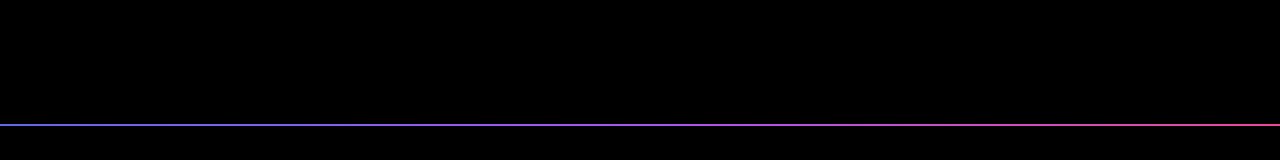
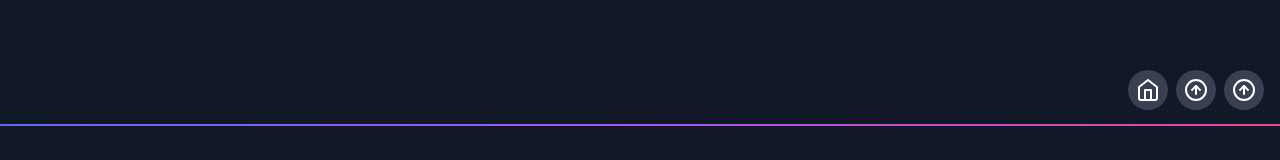
Before and after one commit to Jaydenluse/genesis_clicker, a React (Vite) app: page /skills in a window 1280 px wide. Before the commit this address had no page. Shown: the part 674-834 px from the top of the page. Before the commit the page ends 800 px from the top, so only its background shows below. Built offline with nearby package versions, Linux system fonts and the light colour scheme.

Commit message:
added skill tree

```diff
--- a/package.json
+++ b/package.json
@@ -19,7 +19,8 @@
     "react": "^18.3.1",
     "react-dom": "^18.3.1",
     "react-icons": "^5.3.0",
-    "react-router-dom": "^6.26.1"
+    "react-router-dom": "^6.26.1",
+    "reactflow": "^11.11.4"
   },
   "devDependencies": {
     "@types/react": "^18.3.3",
--- a/src/App.tsx
+++ b/src/App.tsx
@@ -3,6 +3,7 @@ import { BrowserRouter as Router, Route, Routes } from 'react-router-dom';
 import Layout from './components/Layout';
 import GalacticCollector from './pages/GalacticCollector';
 import UpgradeTree from './pages/UpgradeTree';
+import SkillTree from './pages/SkillTree';
 
 const App = () => {
   return (
@@ -11,6 +12,7 @@ const App = () => {
         <Route element={<Layout />}>
           <Route path="/" element={<GalacticCollector />} />
           <Route path="/upgrades" element={<UpgradeTree />} />
+          <Route path='/skills' element={<SkillTree />} />
         </Route>
       </Routes>
     </Router>
--- a/src/components/Layout.tsx
+++ b/src/components/Layout.tsx
@@ -1,6 +1,6 @@
 import React, { createContext, useState, useContext, useEffect } from 'react';
-import { Outlet } from 'react-router-dom';
-import { LuStar, LuRocket } from 'react-icons/lu';
+import { Outlet, useNavigate, useLocation } from 'react-router-dom';
+import { LuStar, LuRocket, LuHome, LuArrowUpCircle } from 'react-icons/lu';
 
 const GameContext = createContext(null);
 
@@ -28,6 +28,9 @@ const Layout = () => {
     return saved ? JSON.parse(saved) : { 'Better Collector': 0, 'Stardust Magnet': 0, 'Quantum Harvester': 0 };
   });
 
+  const navigate = useNavigate();
+  const location = useLocation();
+
   useEffect(() => {
     const timer = setInterval(() => {
       setStardust(prevStardust => prevStardust + sps / 10);
@@ -41,7 +44,6 @@ const Layout = () => {
     localStorage.setItem('upgradeCounts', JSON.stringify(upgradeCounts));
     localStorage.setItem('clickPower', clickPower.toString());
     localStorage.setItem('clickUpgradeCounts', JSON.stringify(clickUpgradeCounts));
-    // localStorage.clear(); {/* Use to test from 0 */}
   }, [stardust, sps, upgradeCounts, clickPower, clickUpgradeCounts]);
 
   return (
@@ -52,7 +54,7 @@ const Layout = () => {
       clickPower, setClickPower,
       clickUpgradeCounts, setClickUpgradeCounts
     }}>
-      <div className="min-h-screen bg-slate-950 text-white">
+      <div className="min-h-screen bg-slate-950 text-white flex flex-col">
         <header className="bg-slate-950 p-6 flex justify-between items-center">
           <div className="flex items-center">
             <LuStar className="inline-block mr-2 text-yellow-400" />
@@ -63,9 +65,32 @@ const Layout = () => {
             <span className='font-mp text-xl'>{sps.toFixed(1)} SPS</span>
           </div>
         </header>
-        <main>
+        <main className="flex-grow relative">
           <Outlet />
         </main>
+        <div className="fixed bottom-4 right-4 flex space-x-2 z-50">
+          <button
+            onClick={() => navigate('/')}
+            className={`p-2 rounded-full ${location.pathname === '/' ? 'bg-blue-600' : 'bg-gray-700'} hover:bg-blue-500 transition-colors`}
+            aria-label="Home"
+          >
+            <LuHome size={24} />
+          </button>
+          <button
+            onClick={() => navigate('/upgrades')}
+            className={`p-2 rounded-full ${location.pathname === '/upgrades' ? 'bg-blue-600' : 'bg-gray-700'} hover:bg-blue-500 transition-colors`}
+            aria-label="Upgrades"
+          >
+            <LuArrowUpCircle size={24} />
+          </button>
+          <button
+            onClick={() => navigate('/skills')}
+            className={`p-2 rounded-full ${location.pathname === '/upgrades' ? 'bg-blue-600' : 'bg-gray-700'} hover:bg-blue-500 transition-colors`}
+            aria-label="Skills"
+          >
+            <LuArrowUpCircle size={24} />
+          </button>
+        </div>
       </div>
     </GameContext.Provider>
   );
--- a/src/index.css
+++ b/src/index.css
@@ -5,6 +5,9 @@
 html, body {
   @apply bg-black;
   min-height: 100vh;
+  margin: 0;
+  padding: 0;
+  overflow: hidden;
 }
 
 body {
--- a/src/pages/GalacticCollector.tsx
+++ b/src/pages/GalacticCollector.tsx
@@ -108,19 +108,6 @@ const buyClickUpgrade = (upgrade) => {
             </div>
           ))}
         </div>
-
-        {/* Upgrades Arrow Link with Tooltip */}
-        <div className="absolute bottom-4 right-4 z-50">
-          <div className="group relative">
-            <Link
-              to="/upgrades"
-              className="inline-block text-white hover:text-light-blue transition-all duration-300 ease-in-out transform hover:translate-x-1"
-              aria-label="View Upgrades"
-            >
-              <MdOutlineArrowCircleRight size={32} />
-            </Link>
-          </div>
-        </div>
       </div>
 
 
--- /dev/null
+++ b/src/pages/SkillTree.tsx
@@ -0,0 +1,55 @@
+import React from 'react';
+import ReactFlow, { Background, Controls, MiniMap } from 'reactflow';
+import 'reactflow/dist/style.css';
+
+const CustomNode = ({ data }) => (
+  <div className="bg-gray-800 rounded-full p-2 w-12 h-12 flex items-center justify-center border-2 border-gray-600">
+    <img src={data.icon} alt={data.label} className="w-10 h-10" />
+  </div>
+);
+
+const nodeTypes = {
+  custom: CustomNode,
+};
+
+const initialNodes = [
+  { id: '1', type: 'custom', position: { x: 250, y: 5 }, data: { icon: '/path/to/icon1.png' } },
+  { id: '2', type: 'custom', position: { x: 100, y: 100 }, data: { icon: '/path/to/icon2.png' } },
+  { id: '3', type: 'custom', position: { x: 400, y: 100 }, data: { icon: '/path/to/icon3.png' } },
+  // Add more nodes as needed
+];
+
+const initialEdges = [
+  { id: 'e1-2', source: '1', target: '2' },
+  { id: 'e1-3', source: '1', target: '3' },
+  // Add more edges as needed
+];
+
+const SkillTree = () => {
+  return (
+    <div className="w-screen h-screen overflow-hidden bg-gray-900 flex flex-col">
+      <div className="flex-grow relative">
+        <ReactFlow
+          nodes={initialNodes}
+          edges={initialEdges}
+          nodeTypes={nodeTypes}
+          fitView
+          style={{
+            background: 'rgb(17 24 39)',
+            width: '100%',
+            height: '100%',
+          }}
+          minZoom={0.2}
+          maxZoom={1.5}
+          defaultViewport={{ zoom: 1, x: 0, y: 0 }}
+        >
+          <Background color="#aaa" gap={16} />
+          <Controls />
+          <MiniMap />
+        </ReactFlow>
+      </div>
+    </div>
+  );
+};
+
+export default SkillTree;
--- a/src/pages/UpgradeTree.tsx
+++ b/src/pages/UpgradeTree.tsx
@@ -1,7 +1,6 @@
 import React, { useEffect, useState } from 'react';
-import { Link } from 'react-router-dom';
 import { LuAtom, LuDna, LuDroplet, LuScissors, LuZap, LuPackage, LuInfo } from 'react-icons/lu';
-import { MdOutlineArrowCircleLeft, MdLockOpen, MdLockOutline } from "react-icons/md";
+import { MdLockOpen, MdLockOutline } from "react-icons/md";
 import { useGameContext } from '../components/Layout';
 
 const UpgradeTree = () => {
@@ -75,14 +74,6 @@ const UpgradeTree = () => {
 
   return (
     <div className="h-full px-5 overflow-auto">
-      {/* Back To Main */}
-      <Link
-        to="/"
-        className="ml-6 mt-4 inline-block text-white hover:text-light-blue transition-all duration-300 ease-in-out transform hover:-translate-x-1"
-        aria-label="Back to Game"
-      >
-        <MdOutlineArrowCircleLeft size={32} />
-      </Link>
 
       {/* Building Block Upgrades */}
       <div className="bg-gray-700 p-4 rounded-lg mt-3 mb-6 relative">
```
Also changed, not shown: 1 other file (tests, documents, lock files or other folders).
